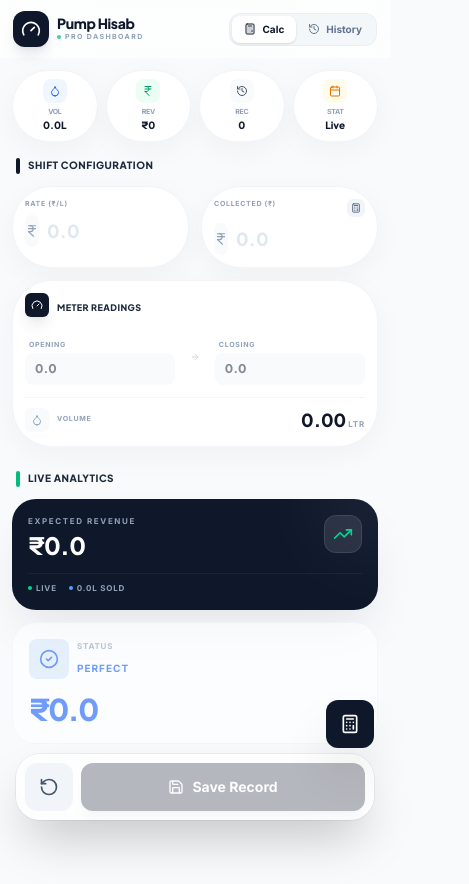
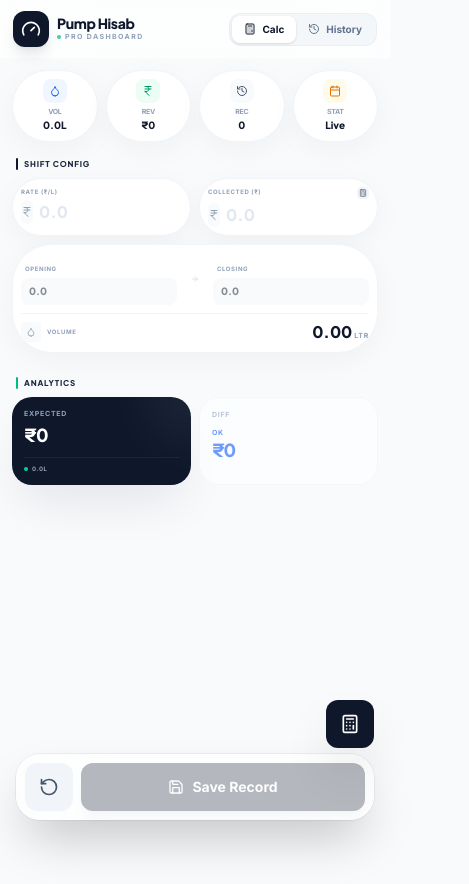
Before and after one commit to aryandon3g/PumpHisab, a React (Vite) app: page / in a window 390 px wide. Shown: the whole page, 469 px wide, since content can reach past the window. After the commit the page ends 844 px from the top, so only its background shows below. Built offline with nearby package versions, Linux system fonts and the light colour scheme.

Commit message:
refactor: Improve UI spacing and typography
Adjusted padding, margins, and font sizes across Shift Configuration and Rate Card components for better visual hierarchy and readability. Reduced gap sizes for a more compact layout.

```diff
--- a/src/App.tsx
+++ b/src/App.tsx
@@ -178,29 +178,29 @@ export default function App() {
               className="grid grid-cols-1 lg:grid-cols-12 gap-6 sm:gap-8"
             >
               {/* Left Column: Inputs */}
-              <div className="lg:col-span-7 space-y-3 sm:space-y-8">
-                <div className="flex items-center gap-2 px-1">
-                  <div className="w-1 h-4 bg-slate-900 rounded-full" />
-                  <h2 className="text-[10px] font-display font-extrabold text-slate-800 uppercase tracking-wider">Shift Configuration</h2>
+              <div className="lg:col-span-7 space-y-2 sm:space-y-8">
+                <div className="flex items-center gap-1.5 px-1">
+                  <div className="w-0.5 h-3 bg-slate-900 rounded-full" />
+                  <h2 className="text-[8px] font-display font-extrabold text-slate-800 uppercase tracking-widest">Shift Config</h2>
                 </div>
 
-                <div className="grid grid-cols-2 lg:grid-cols-2 gap-3 sm:gap-6">
+                <div className="grid grid-cols-2 lg:grid-cols-2 gap-2 sm:gap-6">
                   {/* Rate Card */}
                   <motion.div
-                    whileHover={{ y: -2 }}
-                    className="neo-card p-3 sm:p-8 group focus-within:border-slate-300 transition-all"
+                    whileHover={{ y: -1 }}
+                    className="neo-card p-2 sm:p-8 group focus-within:border-slate-300 transition-all"
                   >
-                    <label className="block text-[7px] sm:text-[10px] font-bold text-slate-400 uppercase tracking-widest mb-1.5">Rate (₹/L)</label>
-                    <div className="flex items-center gap-2">
-                      <div className="w-8 h-8 sm:w-14 sm:h-14 bg-slate-50 rounded-lg sm:rounded-xl flex items-center justify-center text-slate-400 group-focus-within:bg-slate-900 group-focus-within:text-white transition-all duration-300">
-                        <IndianRupee className="w-3.5 h-3.5 sm:w-7 sm:h-7" />
+                    <label className="block text-[6px] sm:text-[10px] font-bold text-slate-400 uppercase tracking-widest mb-1">Rate (₹/L)</label>
+                    <div className="flex items-center gap-1.5">
+                      <div className="w-6 h-6 sm:w-14 sm:h-14 bg-slate-50 rounded-lg flex items-center justify-center text-slate-400 group-focus-within:bg-slate-900 group-focus-within:text-white transition-all duration-300">
+                        <IndianRupee className="w-3 h-3 sm:w-7 sm:h-7" />
                       </div>
                       <input
                         type="text"
                         inputMode="decimal"
                         value={rate}
                         onChange={handleNumberInput(setRate)}
-                        className="flex-1 text-lg sm:text-4xl font-display font-extrabold outline-none placeholder:text-slate-200 bg-transparent btn-no-zoom"
+                        className="flex-1 text-base sm:text-4xl font-display font-extrabold outline-none placeholder:text-slate-200 bg-transparent btn-no-zoom"
                         placeholder="0.0"
                       />
                     </div>
@@ -208,28 +208,28 @@ export default function App() {
 
                   {/* Collected Card */}
                   <motion.div
-                    whileHover={{ y: -2 }}
-                    className="neo-card p-3 sm:p-8 group focus-within:border-slate-300 transition-all relative"
+                    whileHover={{ y: -1 }}
+                    className="neo-card p-2 sm:p-8 group focus-within:border-slate-300 transition-all relative"
                   >
-                    <div className="flex justify-between items-start mb-1.5">
-                      <label className="block text-[7px] sm:text-[10px] font-bold text-slate-400 uppercase tracking-widest">Collected (₹)</label>
+                    <div className="flex justify-between items-start mb-1">
+                      <label className="block text-[6px] sm:text-[10px] font-bold text-slate-400 uppercase tracking-widest">Collected (₹)</label>
                       <button
                         onClick={() => setIsCashCounterOpen(true)}
-                        className="p-1 bg-slate-100 text-slate-600 rounded-md hover:bg-slate-200 transition-colors"
+                        className="p-0.5 bg-slate-100 text-slate-600 rounded hover:bg-slate-200 transition-colors"
                       >
-                        <Calculator className="w-2.5 h-2.5" />
+                        <Calculator className="w-2 h-2" />
                       </button>
                     </div>
-                    <div className="flex items-center gap-2">
-                      <div className="w-8 h-8 sm:w-14 sm:h-14 bg-slate-50 rounded-lg sm:rounded-xl flex items-center justify-center text-slate-400 group-focus-within:bg-slate-900 group-focus-within:text-white transition-all duration-300">
-                        <IndianRupee className="w-3.5 h-3.5 sm:w-7 sm:h-7" />
+                    <div className="flex items-center gap-1.5">
+                      <div className="w-6 h-6 sm:w-14 sm:h-14 bg-slate-50 rounded-lg flex items-center justify-center text-slate-400 group-focus-within:bg-slate-900 group-focus-within:text-white transition-all duration-300">
+                        <IndianRupee className="w-3 h-3 sm:w-7 sm:h-7" />
                       </div>
                       <input
                         type="text"
                         inputMode="decimal"
                         value={collected}
                         onChange={handleNumberInput(setCollected)}
-                        className="flex-1 text-lg sm:text-4xl font-display font-extrabold outline-none placeholder:text-slate-200 bg-transparent btn-no-zoom"
+                        className="flex-1 text-base sm:text-4xl font-display font-extrabold outline-none placeholder:text-slate-200 bg-transparent btn-no-zoom"
                         placeholder="0.0"
                       />
                     </div>
@@ -237,111 +237,91 @@ export default function App() {
                 </div>
 
                 {/* Meter Section */}
-                <div className="neo-card p-3 sm:p-10 space-y-3 sm:space-y-10 relative overflow-hidden">
-                  <div className="relative z-10 flex items-center justify-between">
-                    <div className="flex items-center gap-2">
-                      <div className="w-6 h-6 bg-slate-900 rounded-md flex items-center justify-center text-white shadow-lg">
-                        <Gauge className="w-3 h-3" />
-                      </div>
-                      <div>
-                        <label className="text-[9px] font-display font-extrabold text-slate-800 uppercase tracking-wider leading-none">Meter Readings</label>
-                      </div>
-                    </div>
-                  </div>
-
-                  <div className="relative z-10 grid grid-cols-11 items-center gap-2 sm:gap-6">
-                    <div className="col-span-5 space-y-1">
-                      <span className="text-[7px] font-bold text-slate-400 uppercase tracking-widest ml-1">Opening</span>
+                <div className="neo-card p-2 sm:p-10 space-y-2 sm:space-y-10 relative overflow-hidden">
+                  <div className="relative z-10 grid grid-cols-11 items-center gap-1 sm:gap-6">
+                    <div className="col-span-5 space-y-0.5">
+                      <span className="text-[6px] font-bold text-slate-400 uppercase tracking-widest ml-1">Opening</span>
                       <input
                         type="text"
                         inputMode="decimal"
                         value={openingMeter}
                         onChange={handleNumberInput(setOpeningMeter)}
-                        className="w-full bg-slate-50 px-2 py-1.5 sm:px-8 sm:py-6 rounded-lg sm:rounded-[1.5rem] text-xs sm:text-3xl font-display font-extrabold outline-none focus:bg-white border-2 border-transparent focus:border-slate-200 transition-all btn-no-zoom"
+                        className="w-full bg-slate-50 px-1.5 py-1 sm:px-8 sm:py-6 rounded-lg sm:rounded-[1.5rem] text-[10px] sm:text-3xl font-display font-extrabold outline-none focus:bg-white border-2 border-transparent focus:border-slate-200 transition-all btn-no-zoom"
                         placeholder="0.0"
                       />
                     </div>
                     <div className="col-span-1 flex justify-center">
-                      <ArrowRight className="w-2.5 h-2.5 text-slate-300" />
+                      <ArrowRight className="w-2 h-2 text-slate-300" />
                     </div>
-                    <div className="col-span-5 space-y-1">
-                      <span className="text-[7px] font-bold text-slate-400 uppercase tracking-widest ml-1">Closing</span>
+                    <div className="col-span-5 space-y-0.5">
+                      <span className="text-[6px] font-bold text-slate-400 uppercase tracking-widest ml-1">Closing</span>
                       <input
                         type="text"
                         inputMode="decimal"
                         value={closingMeter}
                         onChange={handleNumberInput(setClosingMeter)}
-                        className="w-full bg-slate-50 px-2 py-1.5 sm:px-8 sm:py-6 rounded-lg sm:rounded-[1.5rem] text-xs sm:text-3xl font-display font-extrabold outline-none focus:bg-white border-2 border-transparent focus:border-slate-200 transition-all btn-no-zoom"
+                        className="w-full bg-slate-50 px-1.5 py-1 sm:px-8 sm:py-6 rounded-lg sm:rounded-[1.5rem] text-[10px] sm:text-3xl font-display font-extrabold outline-none focus:bg-white border-2 border-transparent focus:border-slate-200 transition-all btn-no-zoom"
                         placeholder="0.0"
                       />
                     </div>
                   </div>
 
-                  <div className="relative z-10 pt-2 sm:pt-8 border-t border-slate-100 flex items-center justify-between">
-                    <div className="flex items-center gap-2">
-                      <div className="w-6 h-6 bg-slate-50 rounded-md flex items-center justify-center text-slate-400">
-                        <Droplet className="w-3 h-3" />
+                  <div className="relative z-10 pt-1.5 sm:pt-8 border-t border-slate-100 flex items-center justify-between">
+                    <div className="flex items-center gap-1.5">
+                      <div className="w-5 h-5 bg-slate-50 rounded flex items-center justify-center text-slate-400">
+                        <Droplet className="w-2.5 h-2.5" />
                       </div>
-                      <div>
-                        <p className="text-[7px] font-bold text-slate-400 uppercase tracking-widest">Volume</p>
-                      </div>
+                      <p className="text-[6px] font-bold text-slate-400 uppercase tracking-widest">Volume</p>
                     </div>
                     <div className="text-right">
                       <motion.span
                         key={volume}
                         initial={{ scale: 0.95, opacity: 0 }}
                         animate={{ scale: 1, opacity: 1 }}
-                        className="text-lg sm:text-5xl font-display font-extrabold text-slate-900"
+                        className="text-base sm:text-5xl font-display font-extrabold text-slate-900"
                       >
                         {volume.toFixed(2)}
                       </motion.span>
-                      <span className="text-[8px] font-bold text-slate-400 ml-0.5 uppercase tracking-widest">Ltr</span>
+                      <span className="text-[7px] font-bold text-slate-400 ml-0.5 uppercase tracking-widest">Ltr</span>
                     </div>
                   </div>
                 </div>
               </div>
 
               {/* Right Column: Summary */}
-              <div className="lg:col-span-5 space-y-3 sm:space-y-8">
-                <div className="flex items-center gap-2 px-1">
-                  <div className="w-1 h-4 bg-emerald-500 rounded-full" />
-                  <h2 className="text-[10px] font-display font-extrabold text-slate-800 uppercase tracking-wider">Live Analytics</h2>
+              <div className="lg:col-span-5 space-y-2 sm:space-y-8">
+                <div className="flex items-center gap-1.5 px-1">
+                  <div className="w-0.5 h-3 bg-emerald-500 rounded-full" />
+                  <h2 className="text-[8px] font-display font-extrabold text-slate-800 uppercase tracking-widest">Analytics</h2>
                 </div>
 
-                <div className="space-y-3 sm:space-y-6 sticky top-28">
+                <div className="grid grid-cols-2 lg:grid-cols-1 gap-2 sm:gap-6 sticky top-28">
                   {/* Expected Amount Card */}
                   <motion.div
                     layout
-                    className="bg-slate-900 rounded-[1.5rem] sm:rounded-[2.5rem] p-4 sm:p-10 text-white shadow-2xl shadow-slate-900/10 relative overflow-hidden group"
+                    className="bg-slate-900 rounded-[1.25rem] sm:rounded-[2.5rem] p-3 sm:p-10 text-white shadow-2xl shadow-slate-900/10 relative overflow-hidden group"
                   >
-                    <div className="absolute top-0 right-0 w-32 h-32 bg-white/5 rounded-full -mr-16 -mt-16 blur-2xl" />
+                    <div className="absolute top-0 right-0 w-24 h-24 bg-white/5 rounded-full -mr-12 -mt-12 blur-xl" />
 
-                    <div className="relative z-10 space-y-3 sm:space-y-8">
+                    <div className="relative z-10 space-y-2 sm:space-y-8">
                       <div className="flex justify-between items-start">
                         <div className="space-y-0.5">
-                          <p className="text-[8px] font-bold text-slate-400 uppercase tracking-[0.2em]">Expected Revenue</p>
+                          <p className="text-[7px] font-bold text-slate-400 uppercase tracking-widest">Expected</p>
                           <motion.h3
                             key={expected}
                             initial={{ y: 5, opacity: 0 }}
                             animate={{ y: 0, opacity: 1 }}
-                            className="text-2xl sm:text-5xl font-display font-extrabold tracking-tight"
+                            className="text-lg sm:text-5xl font-display font-extrabold tracking-tight"
                           >
-                            ₹{expected.toLocaleString('en-IN', { minimumFractionDigits: 1, maximumFractionDigits: 1 })}
+                            ₹{expected > 99999 ? (expected/1000).toFixed(1) + 'k' : expected.toLocaleString('en-IN', { minimumFractionDigits: 0, maximumFractionDigits: 0 })}
                           </motion.h3>
-                        </div>
-                        <div className="bg-white/10 p-2 sm:p-4 rounded-xl backdrop-blur-xl border border-white/10">
-                          <TrendingUp className="w-5 h-5 sm:w-8 sm:h-8 text-emerald-400" />
                         </div>
                       </div>
 
-                      <div className="flex items-center gap-3 text-[8px] font-bold text-slate-400 uppercase tracking-widest pt-2 border-t border-white/5">
+                      <div className="flex items-center gap-2 text-[6px] sm:text-[8px] font-bold text-slate-400 uppercase tracking-widest pt-1.5 border-t border-white/5">
                         <div className="flex items-center gap-1">
                           <div className="w-1 h-1 rounded-full bg-emerald-400" />
-                          Live
-                        </div>
-                        <div className="flex items-center gap-1">
-                          <div className="w-1 h-1 rounded-full bg-blue-400" />
-                          {volume.toFixed(1)}L Sold
+                          {volume.toFixed(1)}L
                         </div>
                       </div>
                     </div>
@@ -350,32 +330,15 @@ export default function App() {
                   {/* Difference Status Card */}
                   <motion.div
                     layout
-                    className={`rounded-[1.5rem] sm:rounded-[2.5rem] p-4 sm:p-10 border transition-all duration-500 relative overflow-hidden ${
+                    className={`rounded-[1.25rem] sm:rounded-[2.5rem] p-3 sm:p-10 border transition-all duration-500 relative overflow-hidden ${
                     !isValid ? 'bg-white border-slate-100 opacity-60' :
                     isShort ? 'bg-red-50 border-red-100' :
                     isExcess ? 'bg-emerald-50 border-emerald-100' :
                     'bg-blue-50 border-blue-100'
                   }`}>
-                    <div className="flex justify-between items-center mb-3 sm:mb-8">
-                      <div className="flex items-center gap-2 sm:gap-4">
-                        <div className={`w-10 h-10 sm:w-14 sm:h-14 rounded-lg sm:rounded-2xl flex items-center justify-center ${
-                          isShort ? 'bg-red-100 text-red-600' :
-                          isExcess ? 'bg-emerald-100 text-emerald-600' :
-                          'bg-blue-100 text-blue-600'
-                        }`}>
-                          {isShort ? <AlertCircle className="w-5 h-5 sm:w-8 sm:h-8" /> :
-                           isExcess ? <TrendingUp className="w-5 h-5 sm:w-8 sm:h-8" /> :
-                           <CheckCircle2 className="w-5 h-5 sm:w-8 sm:h-8" />}
-                        </div>
-                        <div>
-                          <p className="text-[8px] font-bold text-slate-400 uppercase tracking-widest mb-0.5">Status</p>
-                          <span className={`text-[10px] sm:text-sm font-bold uppercase tracking-widest ${
-                            isShort ? 'text-red-600' : isExcess ? 'text-emerald-600' : 'text-blue-600'
-                          }`}>
-                            {isShort ? 'Shortage' : isExcess ? 'Excess' : 'Perfect'}
-                          </span>
-                        </div>
-                      </div>
+                    <div className="relative z-10 space-y-2 sm:space-y-8">
+                      <div className="flex justify-between items-center">
+                        <p className="text-[7px] font-bold text-slate-400 uppercase tracking-widest">Diff</p>
                         {isValid && (
                           <button
                             onClick={() => handleShare({
@@ -386,23 +349,29 @@ export default function App() {
                               collected: stats.numCollected,
                               difference
                             })}
-                          className="p-2 bg-white/50 hover:bg-white rounded-lg text-slate-600 transition-all border border-slate-200/50"
+                            className="p-1 bg-white/50 hover:bg-white rounded-md text-slate-600 transition-all border border-slate-200/50"
                           >
-                          <Share2 className="w-3.5 h-3.5" />
+                            <Share2 className="w-2.5 h-2.5" />
                           </button>
                         )}
                       </div>
 
-                    <div className="flex items-baseline gap-1">
-                      <motion.span
+                      <div className="flex flex-col">
+                        <span className={`text-[7px] font-bold uppercase tracking-widest mb-0.5 ${
+                          isShort ? 'text-red-600' : isExcess ? 'text-emerald-600' : 'text-blue-600'
+                        }`}>
+                          {isShort ? 'Short' : isExcess ? 'Excess' : 'OK'}
+                        </span>
+                        <motion.h3
                           key={difference}
                           initial={{ scale: 0.9, opacity: 0 }}
                           animate={{ scale: 1, opacity: 1 }}
-                        className={`text-3xl sm:text-6xl font-display font-extrabold tracking-tighter ${
+                          className={`text-lg sm:text-6xl font-display font-extrabold tracking-tighter leading-none ${
                           isShort ? 'text-red-600' : isExcess ? 'text-emerald-600' : 'text-blue-600'
                         }`}>
-                        {isShort ? '-' : isExcess ? '+' : ''}₹{Math.abs(difference).toFixed(1)}
-                      </motion.span>
+                          {isShort ? '-' : isExcess ? '+' : ''}₹{Math.abs(difference).toFixed(0)}
+                        </motion.h3>
+                      </div>
                     </div>
                   </motion.div>
 
```
Lines whose indentation alone changed are shown as unchanged.
